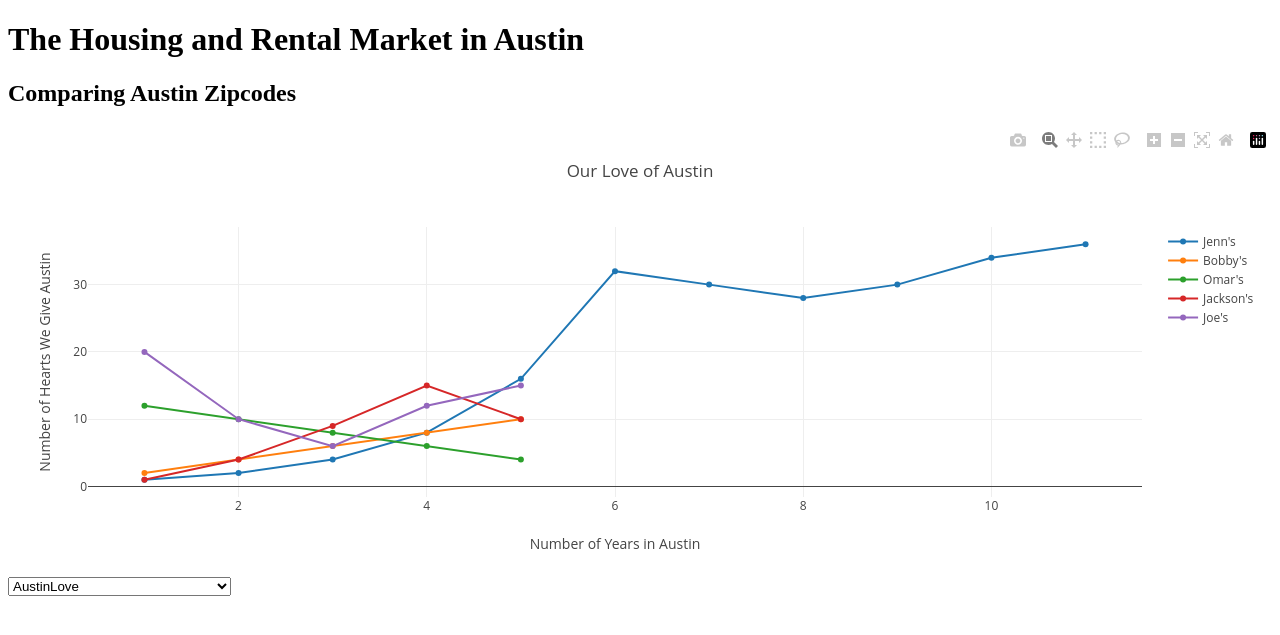
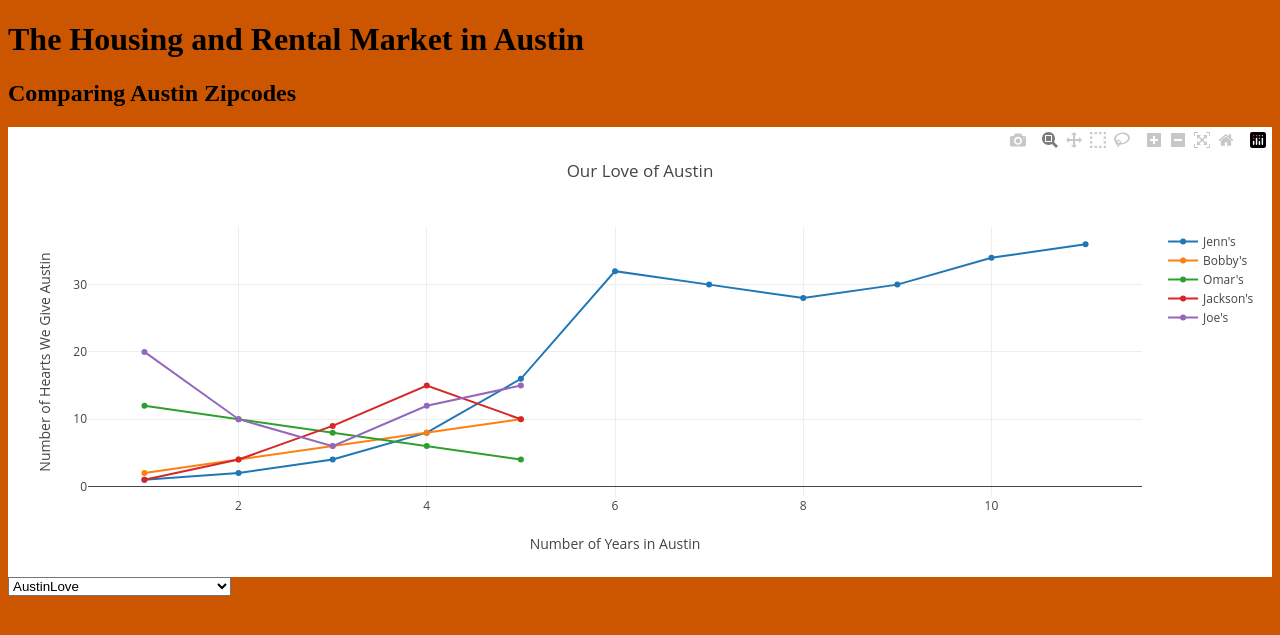
Before and after one commit to JenniferM-BShulyak/zillow_austin_housing_market, a Flask app: page /GraphingOverTime in a window 1280 px wide. Shown: the top 635 px of the page. Run offline with Flask 2, Linux system fonts and the light colour scheme; parts of the project's set-up code (start-up, migrations or seed data) failed here and were passed over; some libraries are stand-ins or nearby versions.

```diff
--- a/templates/indexLineGraphsDraft.html
+++ b/templates/indexLineGraphsDraft.html
@@ -11,7 +11,7 @@
 
 </head>
 
-<body>
+<body style="background-color: #CC5500;">
     <h1>The Housing and Rental Market in Austin</h1>
     <h2>Comparing Austin Zipcodes</h2>
     <div id="lineplot"></div>
```
